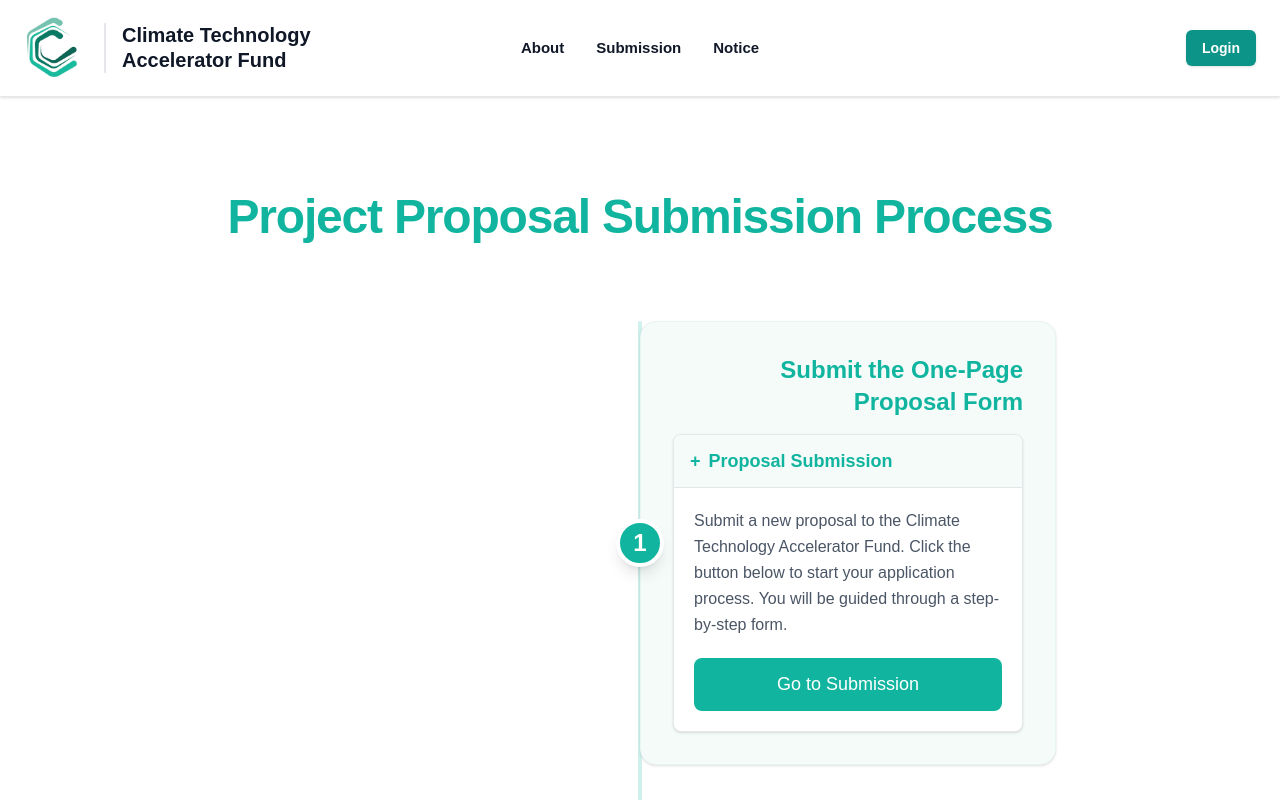
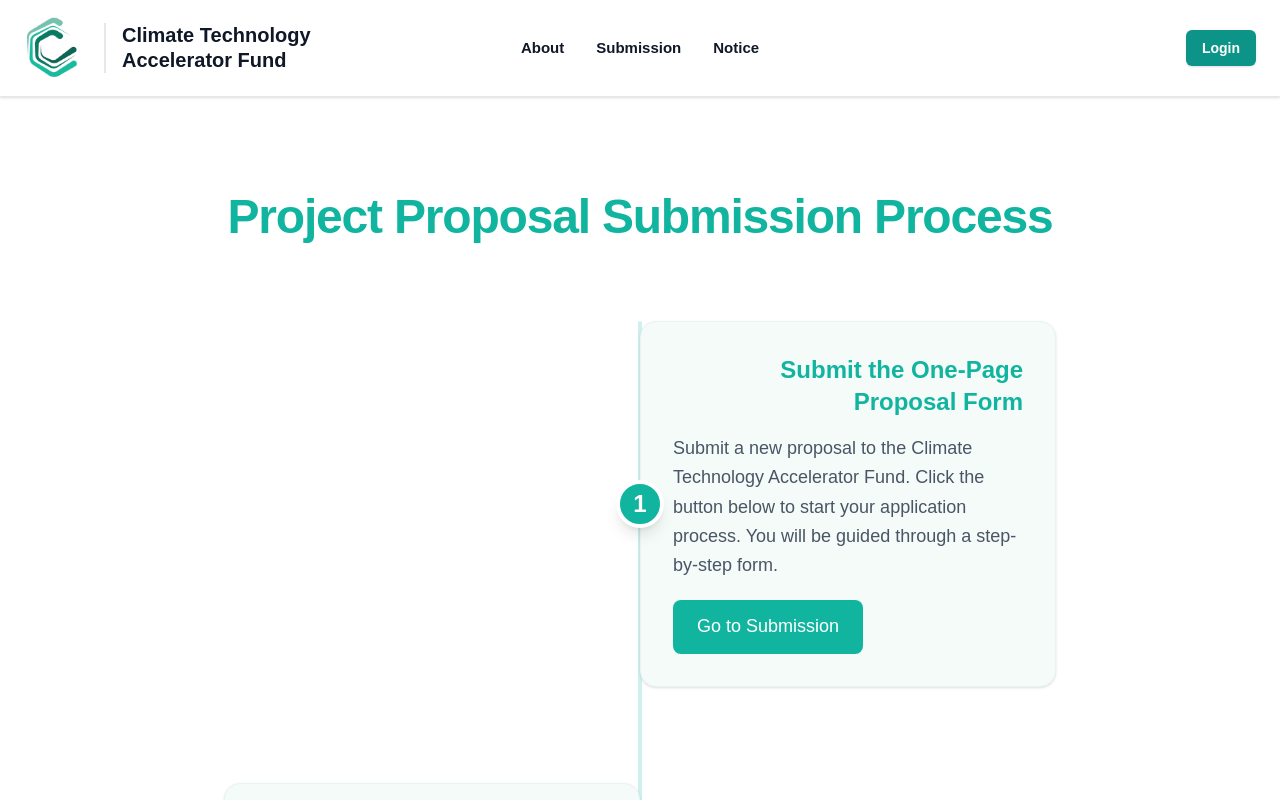
Before and after one commit to LzLLC2022/CPMS, a Next.js app: page /about/submission-process in a window 1280 px wide. Shown: the top 800 px of the page. Built offline with nearby package versions, Linux system fonts and the light colour scheme.

Commit message:
fix: remove card UI from step 1 and keep text with button

```diff
--- a/src/app/about/submission-process/page.tsx
+++ b/src/app/about/submission-process/page.tsx
@@ -7,23 +7,16 @@ export default function SubmissionProcessPage() {
       num: 1,
       title: 'Submit the One-Page Proposal Form',
       desc: (
-        <div className="bg-white rounded-lg border border-gray-200 shadow-sm overflow-hidden mt-4 text-left">
-          <div className="bg-[#F4FBF9] px-4 py-3 border-b border-gray-200">
-            <h4 className="font-bold text-[#11B59F] flex items-center gap-2 text-lg">
-              <span>+</span> Proposal Submission
-            </h4>
-          </div>
-          <div className="p-5 space-y-5">
-            <p className="text-gray-600 text-base leading-relaxed">
+        <div className="space-y-5 text-left">
+          <p>
             Submit a new proposal to the Climate Technology Accelerator Fund. Click the button below to start your application process. You will be guided through a step-by-step form.
           </p>
           <Link
             href="/proposal"
-              className="block w-full py-3 bg-[#11B59F] hover:bg-[#0e9582] text-white text-center rounded-lg font-medium transition-colors"
+            className="inline-block w-full sm:w-auto px-6 py-3 bg-[#11B59F] hover:bg-[#0e9582] text-white text-center rounded-lg font-medium transition-colors"
           >
             Go to Submission
           </Link>
-          </div>
         </div>
       )
     },
```
Lines whose indentation alone changed are shown as unchanged.
